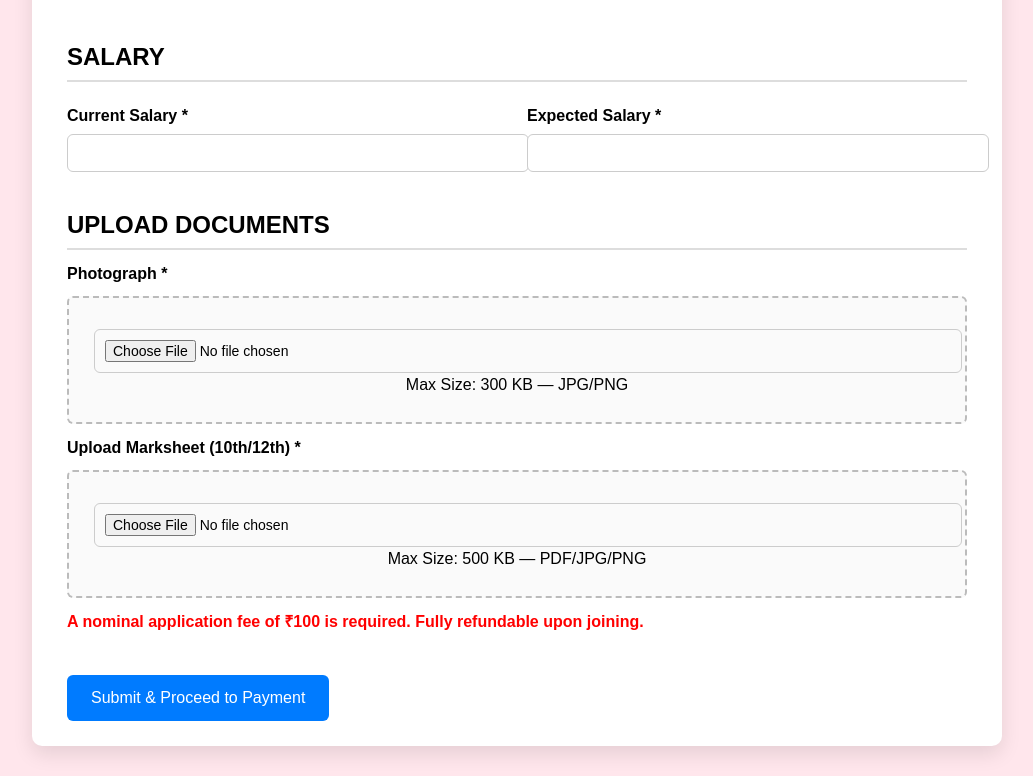
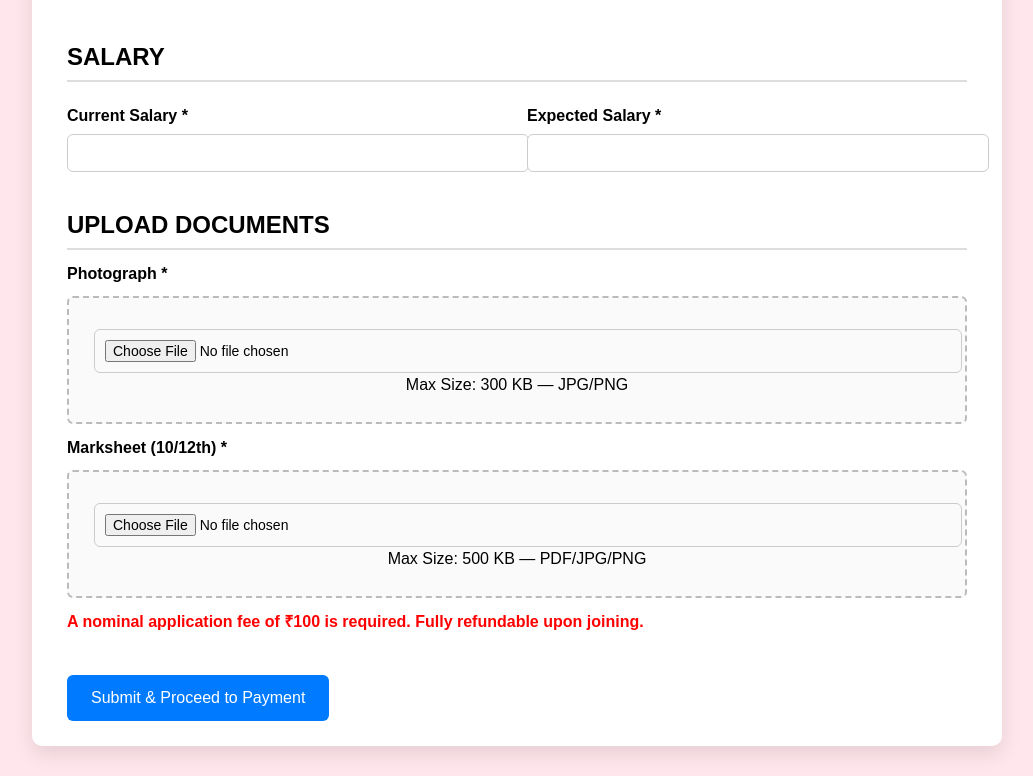
Before and after one commit to vipin4332/new_web, a plain HTML site: page registration-form.html in a window 1280 px wide. Shown: the part 1769-2545 px from the top of the page, without its empty margins (123-1156 px from the left). Drawn offline with Linux system fonts and the light colour scheme; no server answers.

Commit message:
Remove Marital Status and APPLICATION PROFILE section, replace Resume with Marksheet (10/12th) upload

```diff
--- a/registration-form.html
+++ b/registration-form.html
@@ -282,7 +282,7 @@
         <div>Max Size: 300 KB — JPG/PNG</div>
     </div>
 
-    <label>Upload Marksheet (10th/12th) *</label>
+    <label>Marksheet (10/12th) *</label>
     <div class="upload-box">
         <input type="file" name="marksheet" accept=".pdf,.jpg,.jpeg,.png" required>
         <div>Max Size: 500 KB — PDF/JPG/PNG</div>
```
